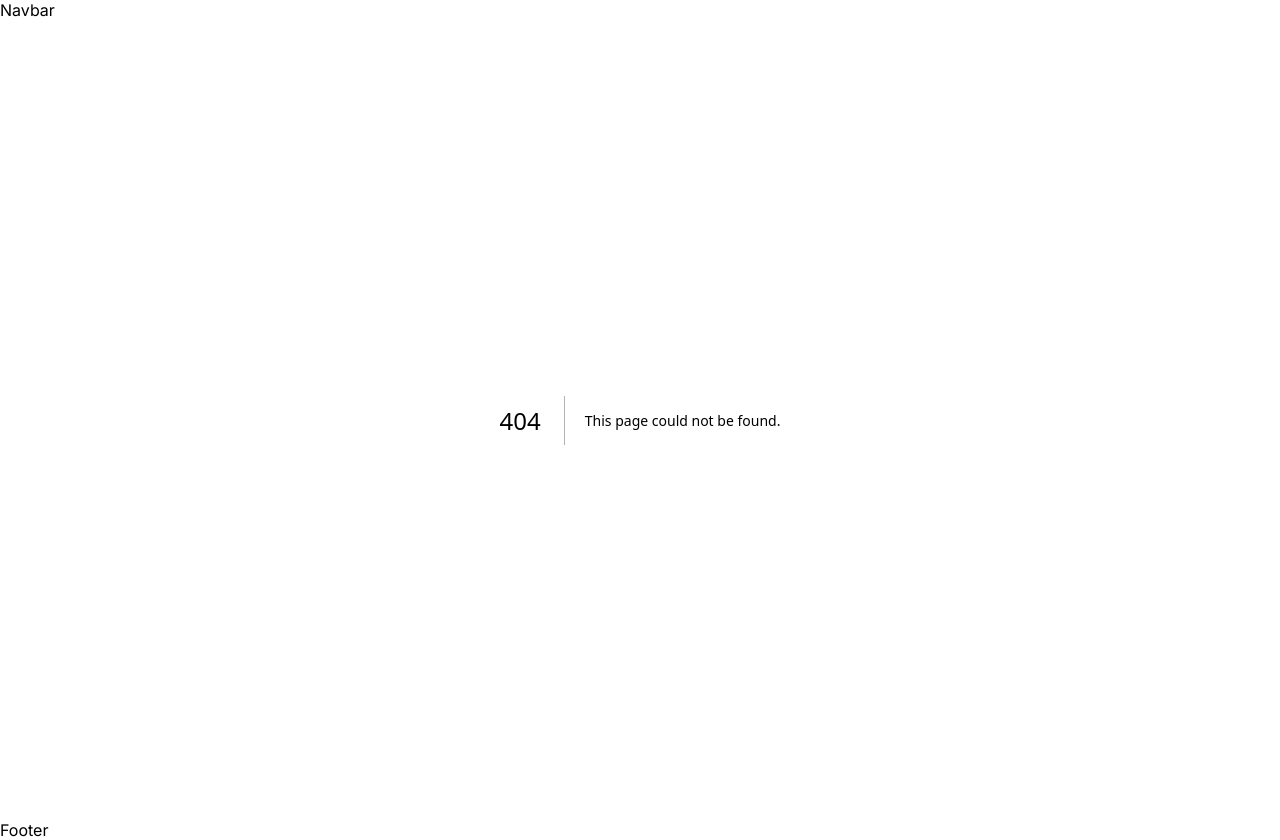
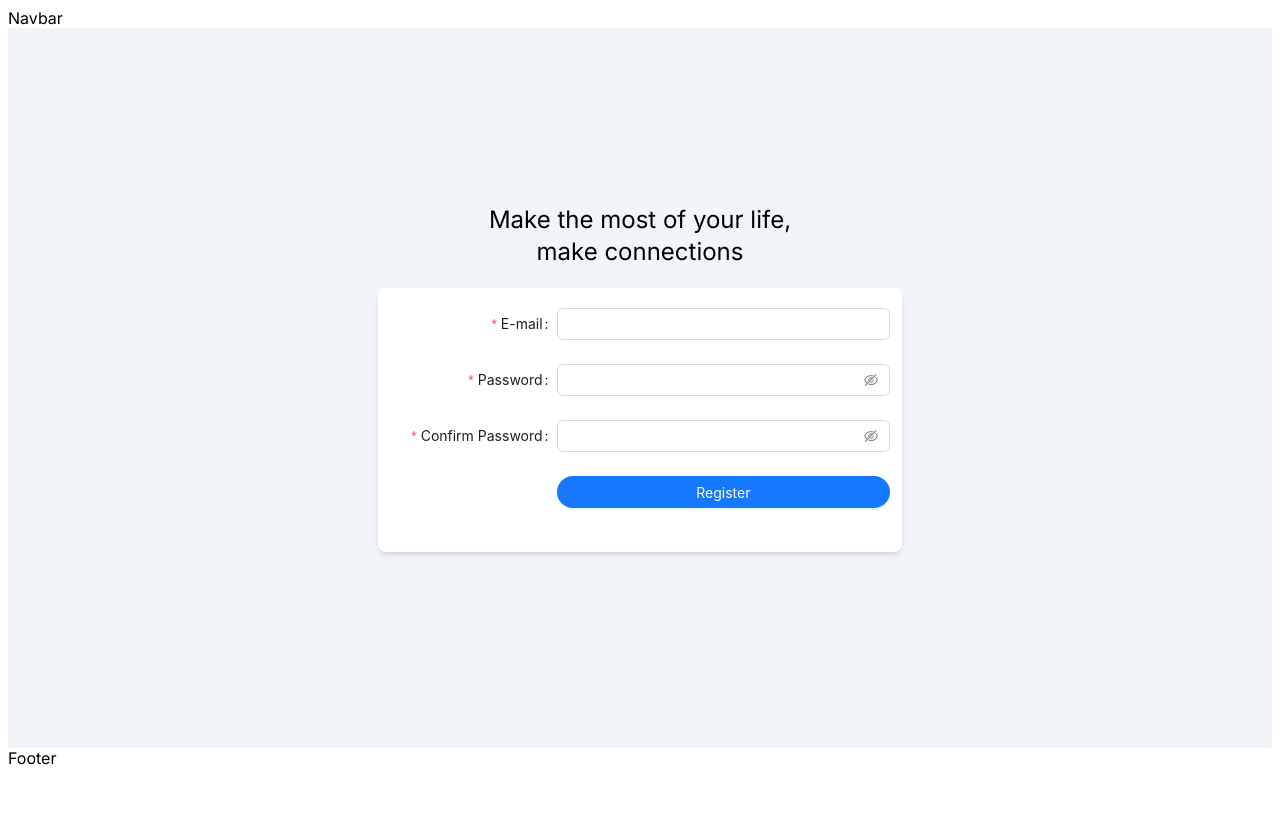
Before and after one commit to abdulhadihub/ConnectIn, a Next.js app in the folder client/: page /register in a window 1280 px wide. Before the commit this address had no page. After the commit the page ends 800 px from the top, so only its background shows below. Built offline with nearby package versions, Linux system fonts and the light colour scheme.

Commit message:
added login and register pages

```diff
--- a/client/app/globals.css
+++ b/client/app/globals.css
@@ -12,11 +12,12 @@ ul {
 
 a {
   text-decoration: none;
-  color: inherit;
 }
 
 button {
   cursor: pointer;
+  border: none;
+  background: none;
 }
 
 h1,
@@ -27,5 +28,5 @@ h5,
 h6 {
   margin: 0;
   font-size: 1rem;
-  font-weight: 600;
+  font-weight: 400;
 }
--- /dev/null
+++ b/client/app/login/page.jsx
@@ -0,0 +1,19 @@
+import React from 'react'
+import Login from '@/components/Forms/Login'
+
+function page() {
+    return (
+        <>
+            <div className='bg-slate-100 h-[90vh] flex flex-col justify-center items-center'>
+
+                <h1 className='text-center text-3xl '>Welcome to your <br /> community</h1>
+                <div className='w-[250px] bg-white px-10 py-5 rounded-lg shadow-md my-5'>
+
+                    <Login />
+                </div>
+            </div>
+        </>
+    )
+}
+
+export default page
--- a/client/app/page.js
+++ b/client/app/page.js
@@ -1,10 +1,19 @@
-import Image from "next/image";
+import React from 'react'
+import Login from '@/components/Forms/Login'
 
-export default function Home() {
+function page() {
   return (
-    <main>
-      <h1>ConnectIn</h1>
-      <h2 className="">Now Start</h2>
-    </main>
-  );
+    <>
+      <div className='bg-slate-100 h-[90vh] flex flex-col justify-center items-center'>
+
+        <h1 className='text-center text-3xl '>Welcome to your <br /> community</h1>
+        <div className='w-[250px] bg-white px-10 py-5 rounded-lg shadow-md my-5'>
+
+          <Login />
+        </div>
+      </div>
+    </>
+  )
 }
+
+export default page
--- /dev/null
+++ b/client/app/register/page.jsx
@@ -0,0 +1,20 @@
+import React from 'react'
+import Register from '@/components/Forms/Register'
+
+
+function page() {
+    return (
+        <>
+            <div className='bg-slate-100 h-[90vh] flex flex-col justify-center items-center'>
+
+                <h1 className='text-center text-2xl'>Make the most of your life,<br /> make connections</h1>
+                <div className='w-[500px] bg-white px-3 py-5 rounded-lg shadow-md my-5'>
+
+                    <Register />
+                </div>
+            </div>
+        </>
+    )
+}
+
+export default page
--- /dev/null
+++ b/client/components/Forms/Login.jsx
@@ -0,0 +1,68 @@
+'use client'
+import React from 'react';
+import { LockOutlined, UserOutlined } from '@ant-design/icons';
+import { Button, Checkbox, Form, Input } from 'antd';
+import Link from 'next/link';
+
+
+const App = () => {
+    const onFinish = (values) => {
+        console.log('Received values of form: ', values);
+    };
+    return (
+        <Form
+            name="normal_login"
+            className="login-form"
+            initialValues={{
+                remember: true,
+            }}
+            onFinish={onFinish}
+        >
+            <Form.Item
+                name="username"
+                rules={[
+                    {
+                        required: true,
+                        message: 'Please input your Username!',
+                    },
+                ]}
+            >
+                <Input prefix={<UserOutlined className="site-form-item-icon" />} placeholder="Username" />
+            </Form.Item>
+            <Form.Item
+                name="password"
+                rules={[
+                    {
+                        required: true,
+                        message: 'Please input your Password!',
+                    },
+                ]}
+            >
+                <Input
+                    prefix={<LockOutlined className="site-form-item-icon" />}
+                    type="password"
+                    placeholder="Password"
+                />
+                <a className="login-form-forgot" href="">
+                    Forgot password?
+                </a>
+            </Form.Item>
+
+            <Form.Item>
+                <Button type="primary" htmlType="submit" className="login-form-button w-full rounded-full">
+                    Log in
+                </Button>
+                <div className='text-center my-2'>Or</div>
+
+                <Link href='/register'>
+                    <Button type="primary" htmlType="submit" className="login-form-button w-full rounded-full bg-white text-black border border-black hover:text-white hover:bg-blue-600 hover:border-blue-600">
+                        New to ConnectIn? Join now
+                    </Button>
+                </Link>
+            </Form.Item>
+            <Form.Item>
+            </Form.Item>
+        </Form>
+    );
+};
+export default App;
--- /dev/null
+++ b/client/components/Forms/Register.jsx
@@ -0,0 +1,198 @@
+'use client'
+import React, { useState } from 'react';
+import {
+    AutoComplete,
+    Button,
+    Cascader,
+    Checkbox,
+    Col,
+    Form,
+    Input,
+    InputNumber,
+    Row,
+    Select,
+} from 'antd';
+const { Option } = Select;
+const residences = [
+    {
+        value: 'zhejiang',
+        label: 'Zhejiang',
+        children: [
+            {
+                value: 'hangzhou',
+                label: 'Hangzhou',
+                children: [
+                    {
+                        value: 'xihu',
+                        label: 'West Lake',
+                    },
+                ],
+            },
+        ],
+    },
+    {
+        value: 'jiangsu',
+        label: 'Jiangsu',
+        children: [
+            {
+                value: 'nanjing',
+                label: 'Nanjing',
+                children: [
+                    {
+                        value: 'zhonghuamen',
+                        label: 'Zhong Hua Men',
+                    },
+                ],
+            },
+        ],
+    },
+];
+const formItemLayout = {
+    labelCol: {
+        xs: {
+            span: 24,
+        },
+        sm: {
+            span: 8,
+        },
+    },
+    wrapperCol: {
+        xs: {
+            span: 24,
+        },
+        sm: {
+            span: 16,
+        },
+    },
+};
+const tailFormItemLayout = {
+    wrapperCol: {
+        xs: {
+            span: 24,
+            offset: 0,
+        },
+        sm: {
+            span: 16,
+            offset: 8,
+        },
+    },
+};
+const App = () => {
+    const [form] = Form.useForm();
+    const onFinish = (values) => {
+        console.log('Received values of form: ', values);
+    };
+    const prefixSelector = (
+        <Form.Item name="prefix" noStyle>
+            <Select
+                style={{
+                    width: 70,
+                }}
+            >
+                <Option value="86">+86</Option>
+                <Option value="87">+87</Option>
+            </Select>
+        </Form.Item>
+    );
+    const suffixSelector = (
+        <Form.Item name="suffix" noStyle>
+            <Select
+                style={{
+                    width: 70,
+                }}
+            >
+                <Option value="USD">$</Option>
+                <Option value="CNY">¥</Option>
+            </Select>
+        </Form.Item>
+    );
+    const [autoCompleteResult, setAutoCompleteResult] = useState([]);
+    const onWebsiteChange = (value) => {
+        if (!value) {
+            setAutoCompleteResult([]);
+        } else {
+            setAutoCompleteResult(['.com', '.org', '.net'].map((domain) => `${value}${domain}`));
+        }
+    };
+    const websiteOptions = autoCompleteResult.map((website) => ({
+        label: website,
+        value: website,
+    }));
+    return (
+        <Form
+            {...formItemLayout}
+            form={form}
+            name="register"
+            onFinish={onFinish}
+            initialValues={{
+                residence: ['zhejiang', 'hangzhou', 'xihu'],
+                prefix: '86',
+            }}
+            style={{
+                maxWidth: 600,
+            }}
+            scrollToFirstError
+        >
+            <Form.Item
+                name="email"
+                label="E-mail"
+                rules={[
+                    {
+                        type: 'email',
+                        message: 'The input is not valid E-mail!',
+                    },
+                    {
+                        required: true,
+                        message: 'Please input your E-mail!',
+                    },
+                ]}
+            >
+                <Input />
+            </Form.Item>
+
+            <Form.Item
+                name="password"
+                label="Password"
+                rules={[
+                    {
+                        required: true,
+                        message: 'Please input your password!',
+                    },
+                ]}
+                hasFeedback
+            >
+                <Input.Password />
+            </Form.Item>
+
+            <Form.Item
+                name="confirm"
+                label="Confirm Password"
+                dependencies={['password']}
+                hasFeedback
+                rules={[
+                    {
+                        required: true,
+                        message: 'Please confirm your password!',
+                    },
+                    ({ getFieldValue }) => ({
+                        validator(_, value) {
+                            if (!value || getFieldValue('password') === value) {
+                                return Promise.resolve();
+                            }
+                            return Promise.reject(new Error('The new password that you entered do not match!'));
+                        },
+                    }),
+                ]}
+            >
+                <Input.Password />
+            </Form.Item>
+
+            <Form.Item {...tailFormItemLayout}>
+                <Button type="primary" htmlType="submit" className='w-full rounded-full'>
+                    Register
+                </Button>
+            </Form.Item>
+        </Form>
+    );
+};
+export default App;
--- /dev/null
+++ b/client/components/IsAuth/IsAuth.jsx
@@ -0,0 +1,25 @@
+"use client";
+import { isAuthenticated } from "@/utils/Auth/Auth";
+import { useEffect } from "react";
+import { redirect } from "next/navigation";
+
+
+export default function isAuth(Component) {
+    return function IsAuth(props) {
+        const auth = isAuthenticated;
+
+
+        useEffect(() => {
+            if (!auth) {
+                return redirect("/login");
+            }
+        }, []);
+
+
+        if (!auth) {
+            return null;
+        }
+
+        return <Component {...props} />;
+    };
+}
--- /dev/null
+++ b/client/utils/Auth/Auth.js
@@ -0,0 +1 @@
+export const isAuthenticated = false;
```
